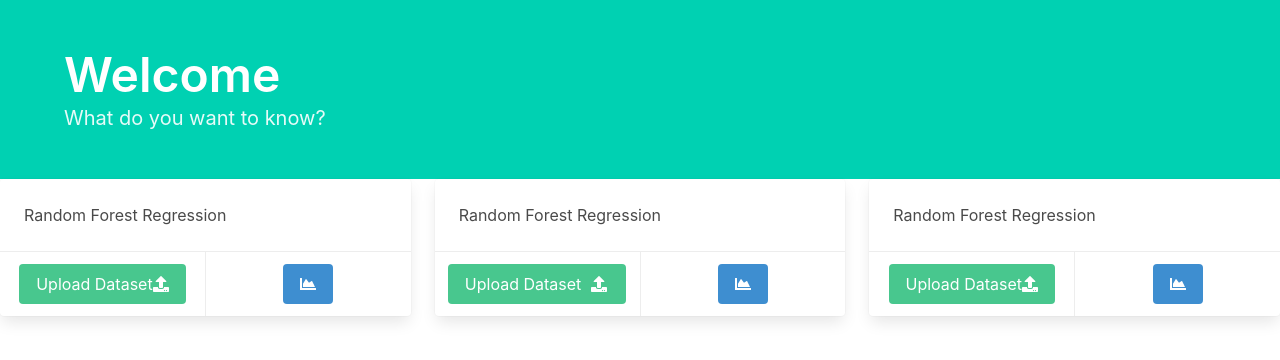
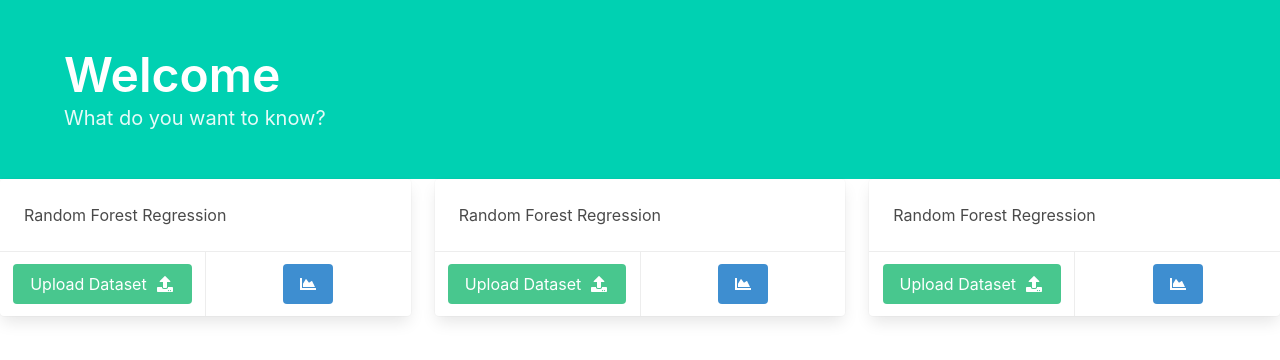
Before and after one commit to prilosac/animated-broccoli, an Angular app in the folder client/data-vis/: page / in a window 1280 px wide. Shown: the top 360 px of the page. Built offline with nearby package versions, Linux system fonts and the light colour scheme.

Commit message:
homepage base layout

```diff
--- a/client/data-vis/src/app/home/home.component.html
+++ b/client/data-vis/src/app/home/home.component.html
@@ -7,7 +7,7 @@
 				<div class="card-footer-item">
 					<a href="#" class="button is-success">
 						Upload Dataset
-						<i class="fas fa-upload"></i>
+						<i class="fas fa-upload fa-fw" style="margin-left: 0.5em"></i>
 					</a>
 				</div>
 				<div class="card-footer-item">
@@ -45,7 +45,7 @@
 				<div class="card-footer-item">
 					<a href="#" class="button is-success">
 						Upload Dataset
-						<i class="fas fa-upload"></i>
+						<i class="fas fa-upload fa-fw" style="margin-left: 0.5em"></i>
 					</a>
 				</div>
 				<div class="card-footer-item">
```
